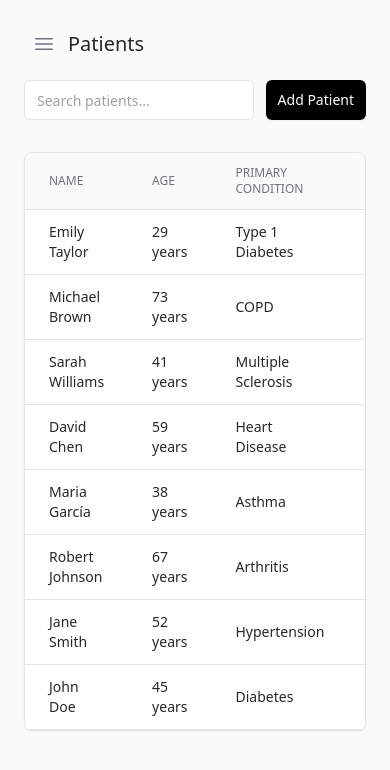
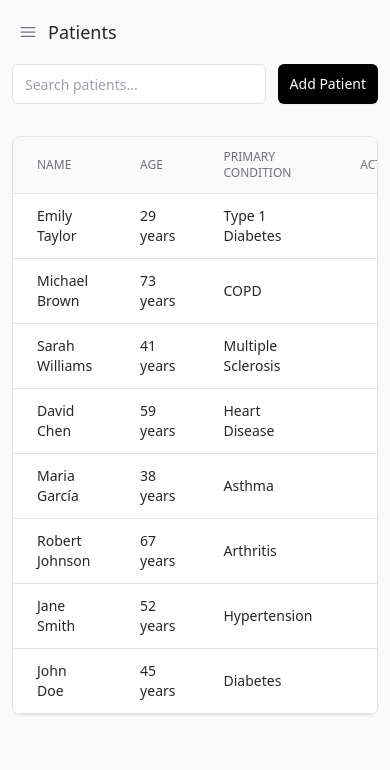
Before and after one commit to manumorante/track-patients, a React (Vite) app: page /patients in a window 390 px wide. Shown: the top 770 px of the page. Built offline with nearby package versions, Linux system fonts and the light colour scheme.

Commit message:
feat: create Layout component and update routing to enhance application structure and navigation

```diff
--- a/src/layouts/MainLayout.tsx
+++ b/src/Layout.tsx
@@ -1,12 +1,12 @@
 import { Navigation } from '@/components/common'
 import { Outlet } from 'react-router-dom'
 
-export default function MainLayout() {
+export default function Layout() {
   return (
     <>
       <div className="flex">
         <Navigation />
-        <div className="container mx-auto max-w-5xl p-6">
+        <div className="container mx-auto max-w-5xl p-3 sm:p-6">
           <Outlet />
         </div>
       </div>
--- a/src/components/common/Navigation.tsx
+++ b/src/components/common/Navigation.tsx
@@ -11,7 +11,7 @@ const navItems = [
 
 const getNavLinkClass = (isActive: boolean) =>
   cx(
-    'flex items-center gap-2 text-sm rounded-md px-2 py-1 transition-colors',
+    'flex items-center gap-2 text-xs sm:text-sm rounded-md px-2 py-1 transition-colors',
     isActive ? 'text-black bg-zinc-100' : 'text-gray-500 hover:bg-zinc-100',
   )
 
@@ -26,8 +26,8 @@ export default function Navigation() {
           'fixed inset-y-0 left-0 z-40 w-52 transform bg-white transition-transform duration-200 ease-in-out sm:relative sm:translate-x-0',
           isNavOpen ? 'translate-x-0' : '-translate-x-full',
         )}>
-        <div className="space-y-4 p-8">
-          <NavLink to="/" className="flex flex-col text-lg leading-5 font-semibold">
+        <div className="space-y-4 p-4 sm:p-8">
+          <NavLink to="/" className="flex flex-col text-base leading-5 font-semibold sm:text-lg">
             <span className="font-light">Track</span>
             <span className="font-black">Patients</span>
           </NavLink>
@@ -39,7 +39,7 @@ export default function Navigation() {
                 to={to}
                 className={({ isActive }) => getNavLinkClass(isActive)}
                 onClick={closeNav}>
-                <Icon className="h-4 w-4" />
+                <Icon className="h-3.5 w-3.5 sm:h-4 sm:w-4" />
                 {label}
               </NavLink>
             ))}
--- a/src/components/common/PageHeader.tsx
+++ b/src/components/common/PageHeader.tsx
@@ -5,13 +5,13 @@ export default function PageHeader({ title }: { title: string }) {
   const toggleNav = uiStore((state) => state.toggleNav)
 
   return (
-    <div className="flex items-center gap-1 pb-4 sm:pb-8">
+    <div className="flex items-center gap-1 pt-1 pb-4 sm:pb-8">
       <button
         onClick={toggleNav}
-        className="rounded-md p-2 text-gray-500 hover:bg-zinc-100 sm:hidden">
-        <Bars3Icon className="h-6 w-6" />
+        className="rounded-md p-1.5 text-gray-500 hover:bg-zinc-100 sm:hidden sm:p-2">
+        <Bars3Icon className="h-5 w-5 sm:h-6 sm:w-6" />
       </button>
-      <h1 className="text-xl font-light">{title}</h1>
+      <h1 className="text-lg font-light sm:text-xl">{title}</h1>
     </div>
   )
 }
--- a/src/layouts/index.ts
+++ /dev/null
@@ -1 +0,0 @@
-export { default as MainLayout } from './MainLayout'
--- a/src/router.tsx
+++ b/src/router.tsx
@@ -1,7 +1,7 @@
 import { LoadingFallback } from '@/components/common'
-import { MainLayout } from '@/layouts'
 import { lazy, Suspense } from 'react'
 import { createBrowserRouter, RouterProvider } from 'react-router-dom'
+import Layout from './Layout'
 
 // Lazy load pages
 const HomePage = lazy(() => import('@/pages/HomePage'))
@@ -11,7 +11,7 @@ const LatestNotesPage = lazy(() => import('@/pages/LatestNotesPage'))
 
 const router = createBrowserRouter([
   {
-    element: <MainLayout />,
+    element: <Layout />,
     children: [
       {
         index: true,
```
